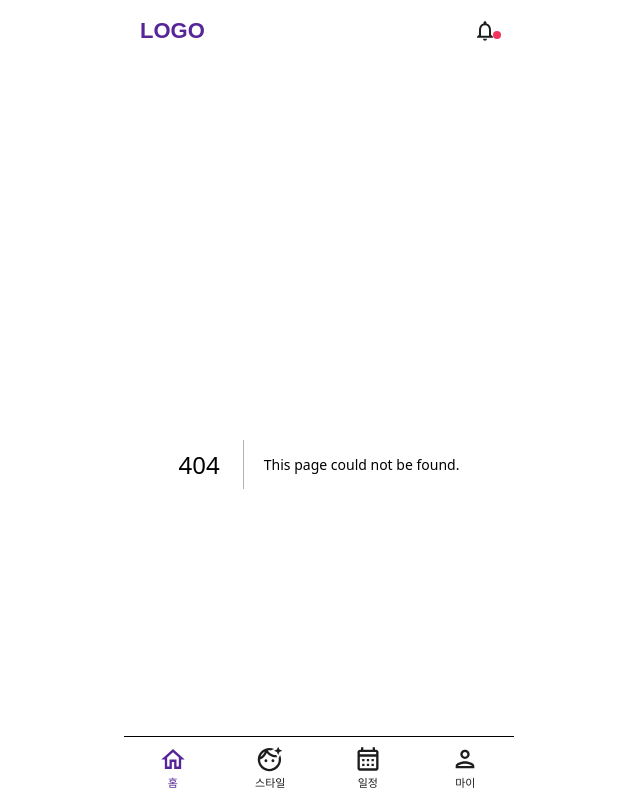
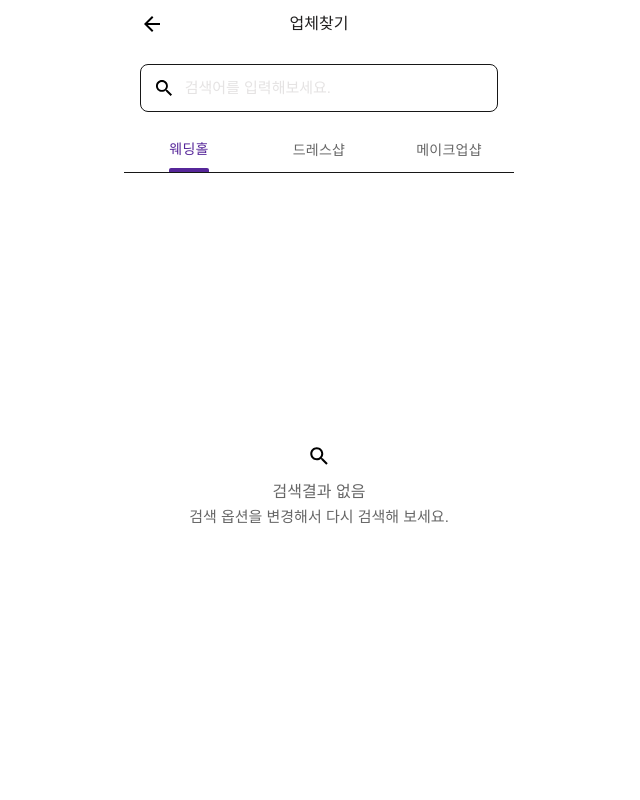
Before and after one commit to swyp11/swyp-frontend, a Next.js app: page /search in a window 1280 px wide. Before the commit this address had no page. Shown: the whole page, without its empty margins (321-961 px from the left). Built offline with nearby package versions, Linux system fonts and the light colour scheme; a web font is replaced by a local one.

Commit message:
feat: 검색결과 페이지 추가

```diff
--- a/src/app/layout.tsx
+++ b/src/app/layout.tsx
@@ -52,6 +52,8 @@ export default function RootLayout({
     '/signup/step2',
     '/signup/complete',
     '/schedule/add',
+    '/search',
+    '/forgot-password',
   ];
 
   // Header만 숨길 페이지 목록 (BackHeader를 사용하는 페이지)
--- /dev/null
+++ b/src/app/search/page.tsx
@@ -0,0 +1,160 @@
+"use client";
+
+import React, { useState, useEffect, Suspense } from "react";
+import { useRouter, useSearchParams } from "next/navigation";
+import Image from "next/image";
+import { getAssetPath } from "@/utils/assetPath";
+import { SearchInput } from "@/components/ui";
+import { NavigationTabSection } from "@/components/main/NavigationTabSection";
+
+function SearchResultsContent() {
+  const router = useRouter();
+  const searchParams = useSearchParams();
+  const query = searchParams.get("q") || "";
+  const tab = searchParams.get("tab") || "wedding-hall";
+
+  const [searchQuery, setSearchQuery] = useState(query);
+  const [activeTab, setActiveTab] = useState(tab);
+  const [results, setResults] = useState<any[]>([]);
+  const [isLoading, setIsLoading] = useState(true);
+
+  useEffect(() => {
+    setSearchQuery(query);
+    setActiveTab(tab);
+    // TODO: Fetch search results from API
+    // For now, showing empty results
+    setIsLoading(false);
+    setResults([]);
+  }, [query, tab]);
+
+  const handleSearch = () => {
+    if (searchQuery.trim()) {
+      router.push(`/search?q=${encodeURIComponent(searchQuery)}&tab=${activeTab}`);
+    }
+  };
+
+  const handleTabChange = (newTab: string) => {
+    setActiveTab(newTab);
+    router.push(`/search?q=${encodeURIComponent(searchQuery)}&tab=${newTab}`);
+  };
+
+  const handleResultClick = (id: number) => {
+    router.push(`/detail/${id}?tab=${activeTab}`);
+  };
+
+  return (
+    <div
+      className="bg-white flex flex-col min-h-screen mx-auto"
+      style={{ width: "var(--app-width)" }}
+    >
+      {/* Header */}
+      <div className="flex items-center justify-between px-0 py-3 relative">
+        <button
+          onClick={() => router.back()}
+          className="flex items-center justify-center gap-2.5 px-4 py-0"
+          aria-label="뒤로 가기"
+        >
+          <Image
+            src={getAssetPath("/img/arrow_back.svg")}
+            alt="뒤로 가기"
+            width={24}
+            height={24}
+          />
+        </button>
+        <h1 className="body-3-bold text-on-surface">업체찾기</h1>
+        <div className="flex items-center justify-center gap-2.5 px-4 py-0 opacity-0">
+          <Image
+            src={getAssetPath("/img/arrow_back.svg")}
+            alt=""
+            width={24}
+            height={24}
+          />
+        </div>
+      </div>
+
+      {/* Search Bar */}
+      <div className="flex flex-col items-end gap-2.5 p-4">
+        <SearchInput
+          value={searchQuery}
+          onChange={setSearchQuery}
+          onSearch={handleSearch}
+          placeholder="검색어를 입력해보세요."
+          className="w-full"
+        />
+      </div>
+
+      {/* Navigation Tabs */}
+      <NavigationTabSection activeTab={activeTab} onTabChange={handleTabChange} />
+
+      {/* Search Results */}
+      <div className="flex-1 bg-white flex flex-col items-center justify-center gap-3 p-6">
+        {isLoading ? (
+          <p className="body-2 text-on-surface-subtle">검색 중...</p>
+        ) : results.length === 0 ? (
+          <>
+            <div className="w-6 h-6">
+              <Image
+                src={getAssetPath("/img/search.svg")}
+                alt="검색"
+                width={24}
+                height={24}
+                className="text-on-surface-subtle"
+              />
+            </div>
+            <div className="flex flex-col items-center gap-0.5 text-center">
+              <p className="body-1-medium text-on-surface-subtle">
+                검색결과 없음
+              </p>
+              <p className="body-2 text-on-surface-subtle">
+                검색 옵션을 변경해서 다시 검색해 보세요.
+              </p>
+            </div>
+          </>
+        ) : (
+          <div className="w-full px-4">
+            <div className="mb-4">
+              <p className="body-2-medium text-on-surface">
+                '{query}' 검색 결과 {results.length}개
+              </p>
+            </div>
+
+            <div className="grid grid-cols-2 gap-4">
+              {results.map((result) => (
+                <button
+                  key={result.id}
+                  onClick={() => handleResultClick(result.id)}
+                  className="flex flex-col gap-2 text-left"
+                >
+                  <div className="aspect-[3/2] relative rounded bg-surface-2 overflow-hidden">
+                    <Image
+                      src={getAssetPath(result.image)}
+                      alt={result.title}
+                      fill
+                      className="object-cover"
+                    />
+                  </div>
+                  <div>
+                    <p className="body-2-medium text-on-surface truncate">
+                      {result.title}
+                    </p>
+                    <p className="label-1-regular text-on-surface-subtle truncate">
+                      {result.description}
+                    </p>
+                  </div>
+                </button>
+              ))}
+            </div>
+          </div>
+        )}
+      </div>
+    </div>
+  );
+}
+
+export default function SearchPage() {
+  return (
+    <Suspense fallback={<div>Loading...</div>}>
+      <SearchResultsContent />
+    </Suspense>
+  );
+}
```
